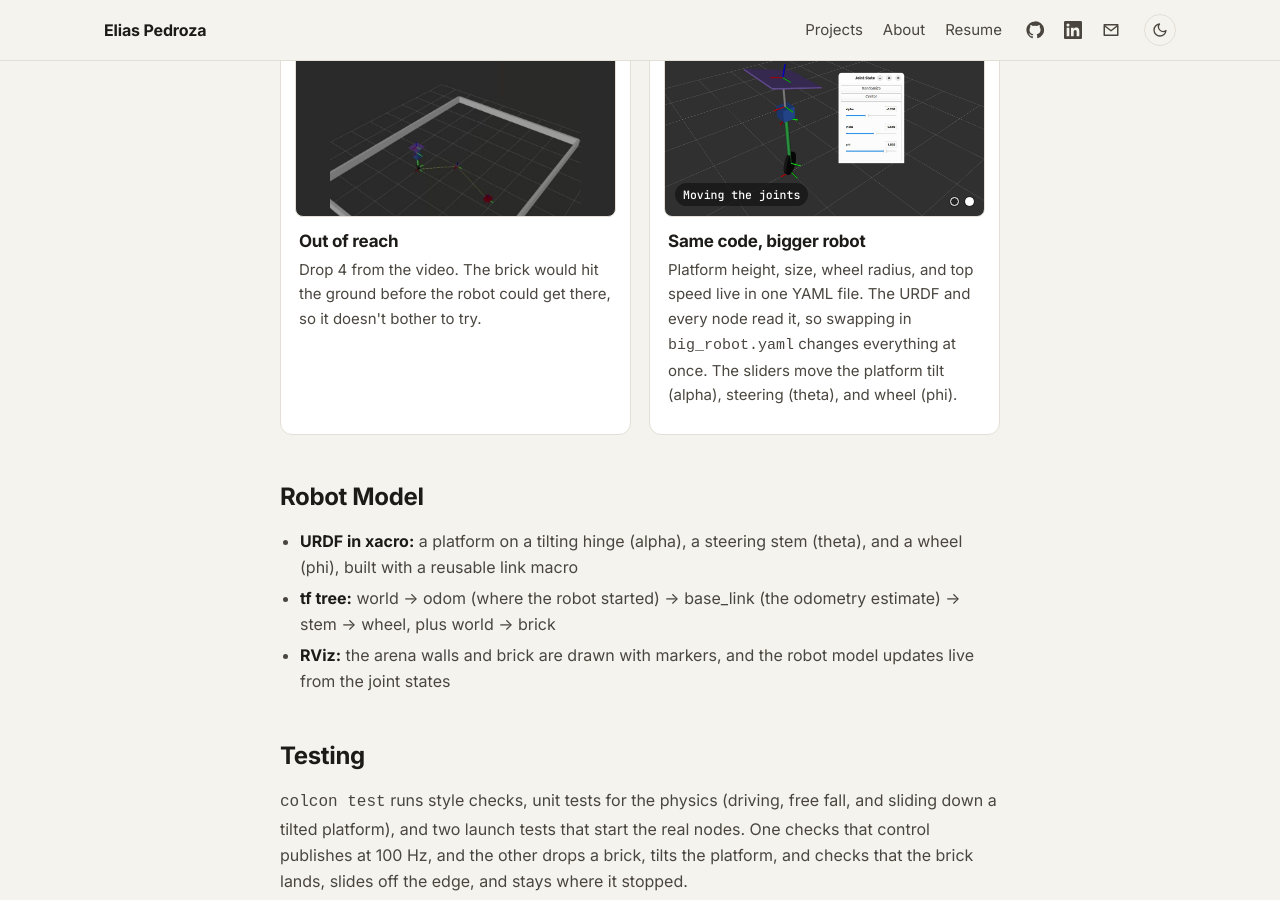
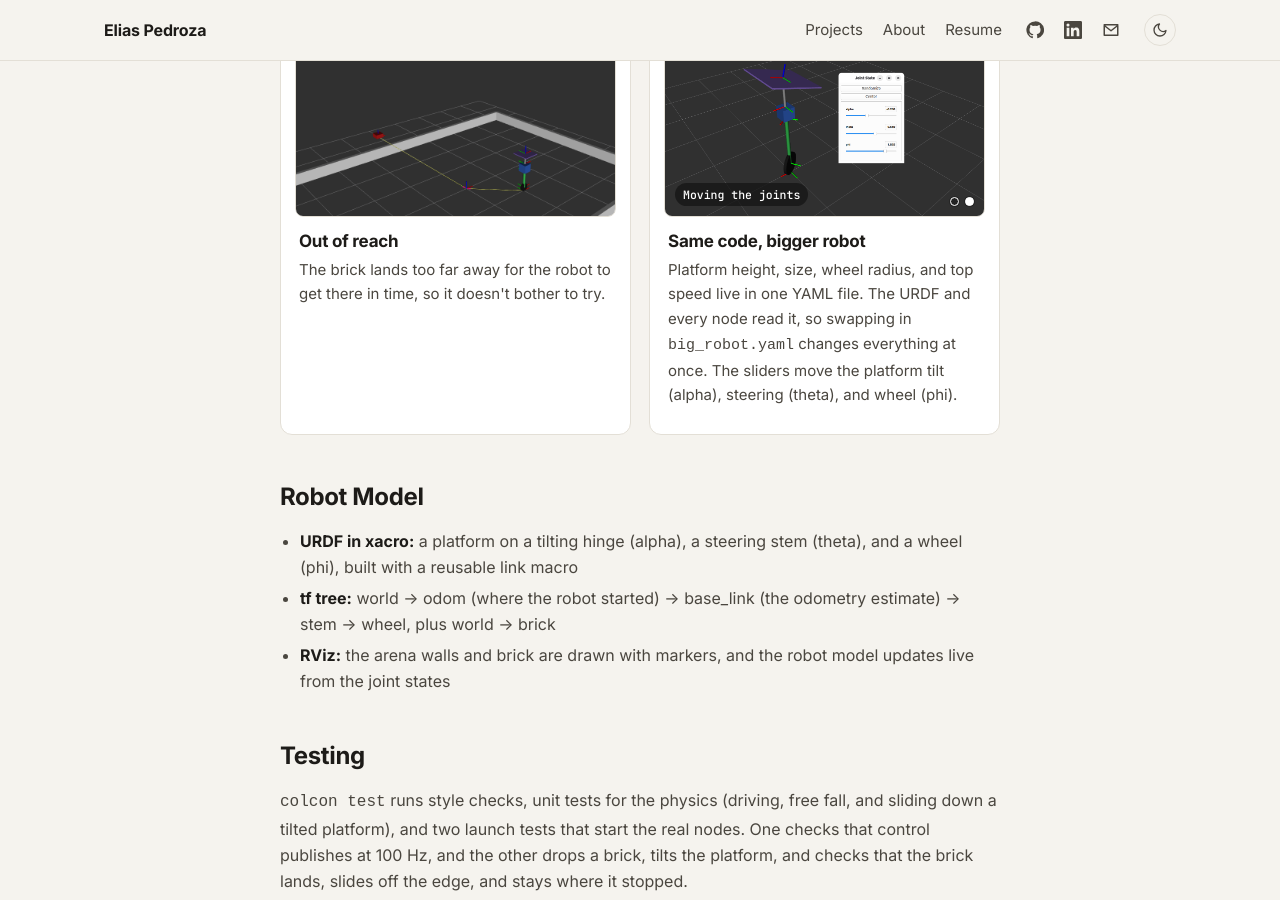
Before and after one commit to eliasrpedroza/eliasrpedroza.github.io, a Jekyll site: the page built from _projects/brick-catcher.md, in a window 1280 px wide and 900 px high, scrolled down 1565 px. Built offline with Jekyll 4.4.1, drawn with Linux system fonts in a browser that asks for light colours.

Commit message:
Sharper brick catcher screenshots

```diff
--- a/_projects/brick-catcher.md
+++ b/_projects/brick-catcher.md
@@ -33,13 +33,13 @@
 
 <div class="demo-grid">
   <div class="demo">
-    <a class="demo-media-link demo-media-link--fit" style="background: #2a2a2a" href="/assets/img/projects/brickbot/unreachable-drop4.jpg"><img class="demo-media" src="/assets/img/projects/brickbot/unreachable-drop4.jpg" alt="RViz showing the robot far from a brick on the ground, with an Unreachable label in the air"></a>
-    <div class="demo-text"><h3>Out of reach</h3><p>Drop 4 from the video. The brick would hit the ground before the robot could get there, so it doesn't bother to try.</p></div>
+    <a class="demo-media-link" href="/assets/img/projects/brickbot/unreachable.png"><img class="demo-media" src="/assets/img/projects/brickbot/unreachable.png" alt="RViz showing the robot far from a brick on the ground, with an Unreachable label in the air"></a>
+    <div class="demo-text"><h3>Out of reach</h3><p>The brick lands too far away for the robot to get there in time, so it doesn't bother to try.</p></div>
   </div>
   <div class="demo">
     <div class="demo-media slideshow" data-interval="3000">
-      <a class="slide is-active" href="/assets/img/projects/brickbot/big-robot-zero.jpg" data-label="big_robot.yaml"><img src="/assets/img/projects/brickbot/big-robot-zero.jpg" alt="The larger robot configuration in RViz next to the joint state sliders, all at zero"></a>
-      <a class="slide" href="/assets/img/projects/brickbot/big-robot-moved.jpg" data-label="Moving the joints"><img src="/assets/img/projects/brickbot/big-robot-moved.jpg" alt="The larger robot with the platform tilted, stem turned, and wheel rotated using the joint state sliders"></a>
+      <a class="slide is-active" href="/assets/img/projects/brickbot/big-robot-zero.png" data-label="big_robot.yaml"><img src="/assets/img/projects/brickbot/big-robot-zero.png" alt="The larger robot configuration in RViz next to the joint state sliders, all at zero"></a>
+      <a class="slide" href="/assets/img/projects/brickbot/big-robot-moved.png" data-label="Moving the joints"><img src="/assets/img/projects/brickbot/big-robot-moved.png" alt="The larger robot with the platform tilted, stem turned, and wheel rotated using the joint state sliders"></a>
     </div>
     <div class="demo-text"><h3>Same code, bigger robot</h3><p>Platform height, size, wheel radius, and top speed live in one YAML file. The URDF and every node read it, so swapping in <code>big_robot.yaml</code> changes everything at once. The sliders move the platform tilt (alpha), steering (theta), and wheel (phi).</p></div>
   </div>
```
Also changed, not shown: other parts of _projects/brick-catcher.md (+1 -1 lines), assets/img/projects/brickbot/big-robot-moved.jpg (deleted), assets/img/projects/brickbot/big-robot-moved.png (added), assets/img/projects/brickbot/big-robot-zero.jpg (deleted), assets/img/projects/brickbot/big-robot-zero.png (added), assets/img/projects/brickbot/cover.jpg (deleted), assets/img/projects/brickbot/cover.png (added), assets/img/projects/brickbot/unreachable-drop4.jpg (deleted), assets/img/projects/brickbot/unreachable.png (added).
